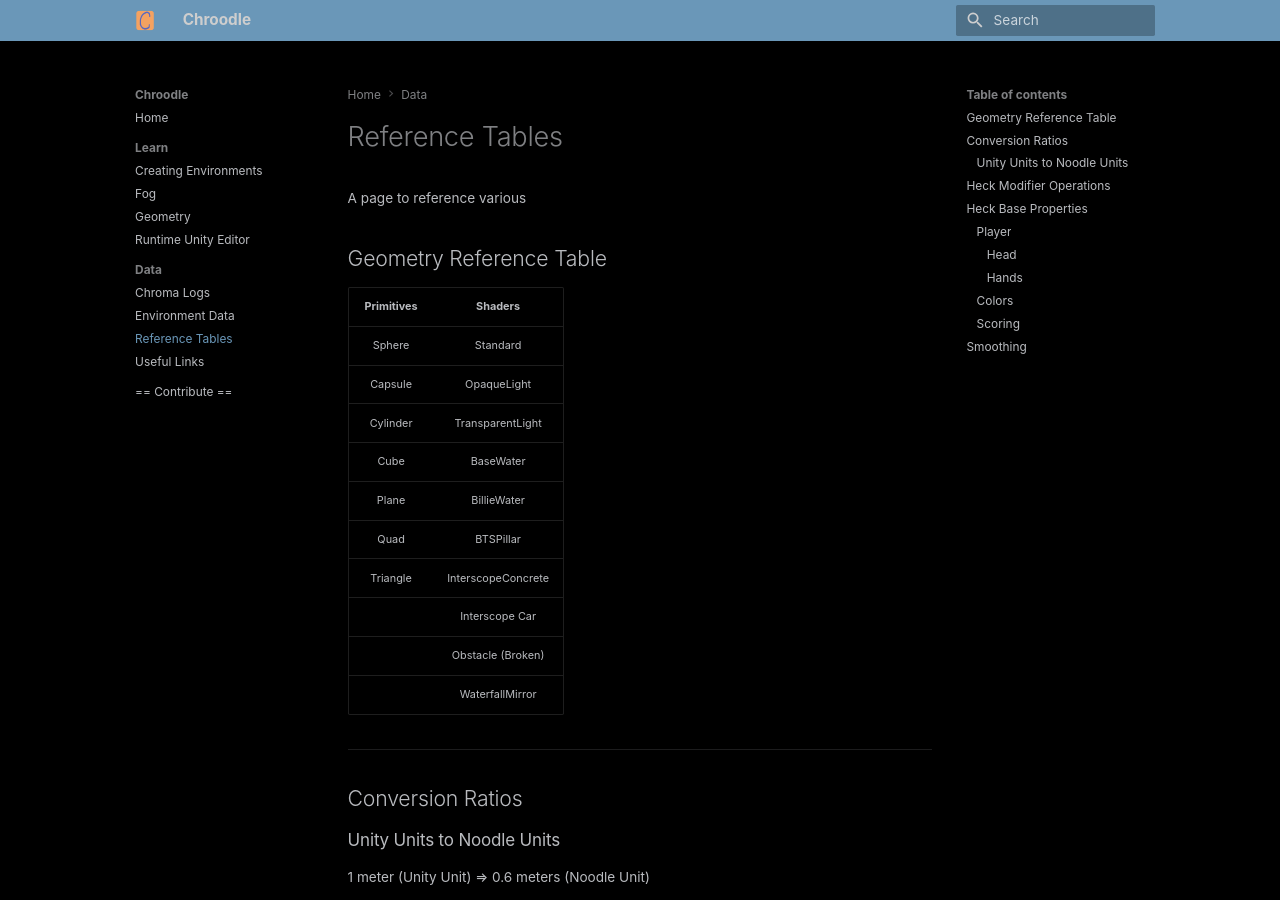
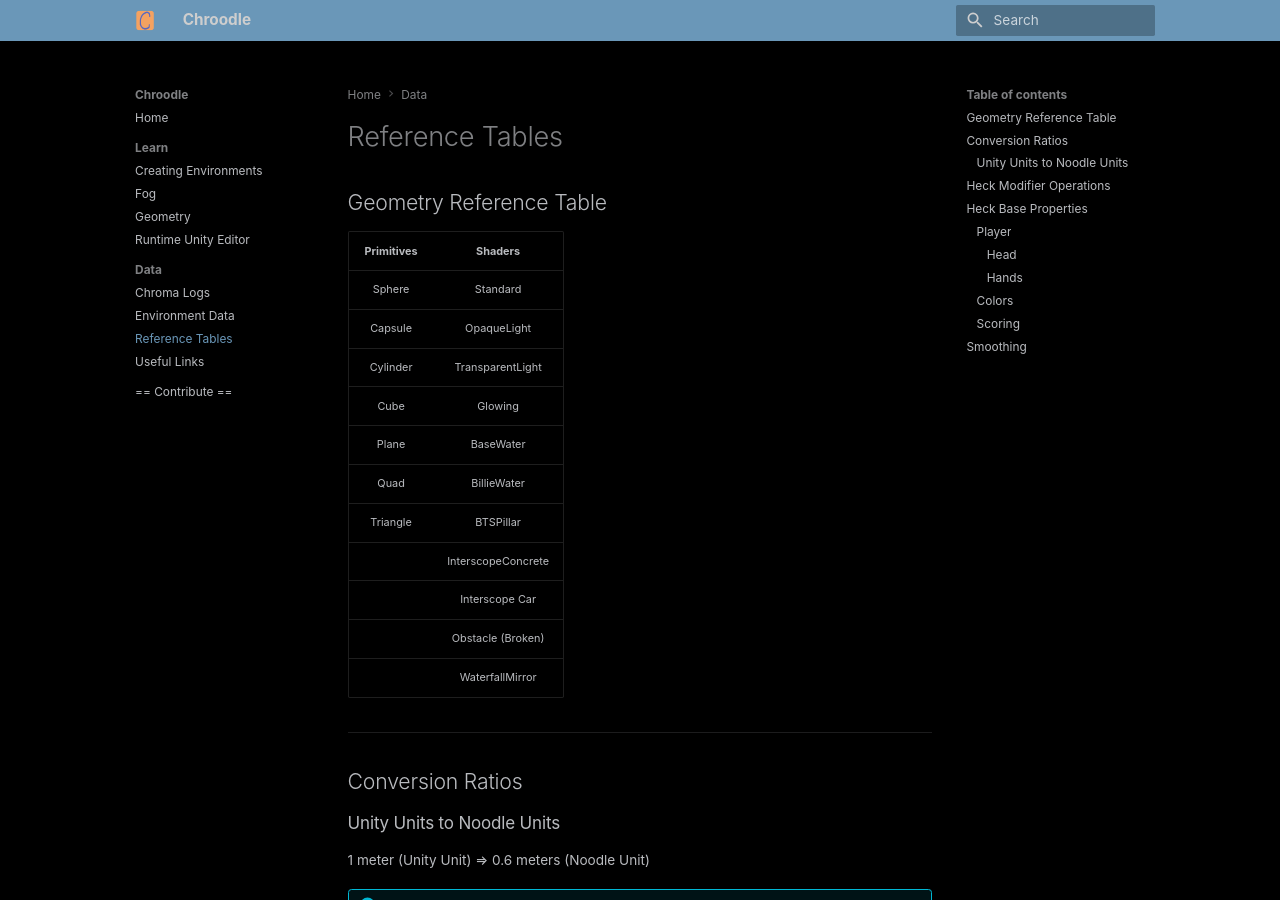
Before and after one commit to UGEcko/chroodleWeb, an MkDocs documentation site: the page built from docs/data/reftable.md, in a window 1280 px wide and 900 px high. Built offline with MkDocs 1.6.1 and Material for MkDocs 9.7.7, drawn with Linux system fonts in a browser that asks for light colours; some web fonts are replaced.

Commit message:
Update reftable

```diff
--- a/docs/data/reftable.md
+++ b/docs/data/reftable.md
@@ -1,6 +1,4 @@
 # Reference Tables
-
-A page to reference various
 
 ## Geometry Reference Table
 
@@ -9,13 +7,15 @@
 | Sphere     | Standard
 | Capsule    | OpaqueLight
 | Cylinder   | TransparentLight
-| Cube       | BaseWater
-| Plane      | BillieWater
-| Quad       | BTSPillar
-| Triangle   | InterscopeConcrete
+| Cube       | Glowing
+| Plane      | BaseWater
+| Quad       | BillieWater
+| Triangle   | BTSPillar
+|            | InterscopeConcrete
 |            | Interscope Car
 |            | Obstacle (Broken)
 |            | WaterfallMirror
+
 
 <hr>
 
```
